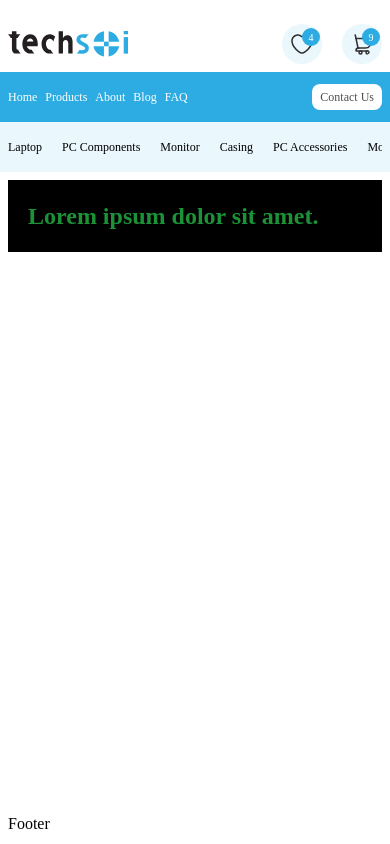
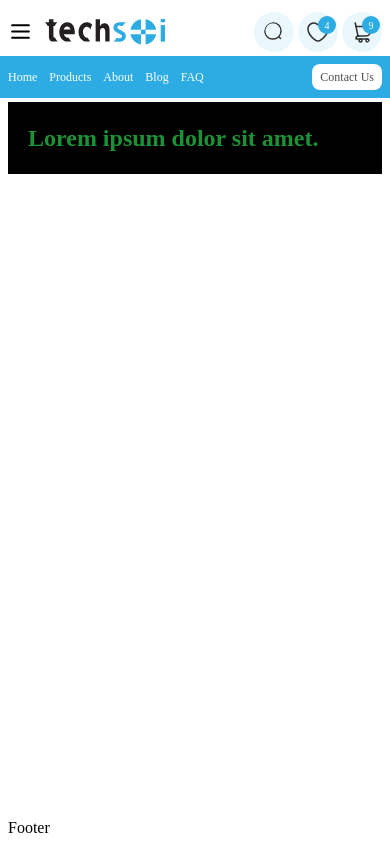
Before and after one commit to KaziMehediHasan1/Techsoi, a Next.js app: page / in a window 390 px wide. Built offline with nearby package versions, Linux system fonts and the light colour scheme.

Commit message:
responsive navbar

```diff
--- a/app/components/layouts/CommonWrapper.tsx
+++ b/app/components/layouts/CommonWrapper.tsx
@@ -1,7 +1,7 @@
 import { ReactNode } from "react";
 
 const CommonWrapper = ({ children }: { children: ReactNode }) => {
-  return <div className="w-full max-w-[1520px] mx-auto p-2">{children}</div>;
+  return <div className="w-full max-w-[1520px] mx-auto py-1 px-2 sm:p-2">{children}</div>;
 };
 
 export default CommonWrapper;
--- a/app/components/layouts/FilteringBar.tsx
+++ b/app/components/layouts/FilteringBar.tsx
@@ -29,7 +29,7 @@ const FilteringBar = () => {
   };
 
   return (
-    <div className="bg-primary-50">
+    <div className="bg-primary-50 hidden md:block">
       <CommonWrapper>
         <section className="">
           <div className="overflow-x-auto scrollbar-hide flex items-center justify-between gap-5 md:gap-2 scrollbar-hide whitespace-nowrap text-[12px] md:text-[18px]">
--- a/app/components/layouts/LinkBar.tsx
+++ b/app/components/layouts/LinkBar.tsx
@@ -29,7 +29,7 @@ const LinkBar = () => {
     <div className="bg-primary-500 py-1">
       <CommonWrapper>
         <section className="flex items-center justify-between">
-          <div className="flex items-center gap-2 sm:gap-5 md:gap-10 leading-[150%] text-white font-medium">
+          <div className="flex items-center gap-3 sm:gap-5 md:gap-10 leading-[150%] text-white font-medium">
             {Links.map((link) => (
               <Link
                 key={link.name}
--- a/app/components/layouts/Navbar.tsx
+++ b/app/components/layouts/Navbar.tsx
@@ -8,6 +8,7 @@ import Image from "next/image";
 import Link from "next/link";
 import { useMemo } from "react";
 import { Debounce } from "@/app/lib/utils/Debounce";
+import { HiOutlineMenu, HiOutlineX } from "react-icons/hi";
 
 const Navbar = () => {
   const debouncedSearch = useMemo(
@@ -20,9 +21,20 @@ const Navbar = () => {
   return (
     <CommonWrapper>
       <section className="flex items-center justify-between">
-        <Link href="/">
-          <Image src={Logo} alt="My Icon" className="w-[120px] md:w-[200px]" />
-        </Link>
+        {/* THIS SECTION FOR MOBILE DEVICE ONLY */}
+
+        <section className="flex items-center gap-3">
+          <div className="block md:hidden">
+            <HiOutlineMenu size="25" />
+          </div>
+          <Link href="/">
+            <Image
+              src={Logo}
+              alt="My Icon"
+              className="w-[120px] md:w-[200px]"
+            />
+          </Link>
+        </section>
 
         <div className="relative hidden lg:block w-full max-w-xl">
           <input
@@ -38,8 +50,18 @@ const Navbar = () => {
           </button>
         </div>
 
-        <div className="flex items-center gap-5">
-          <section className="flex gap-2">
+        <div className="flex items-center gap-1 sm:gap-2 md:gap-5">
+          <div className="block md:hidden w-10 h-10">
+              <button type="submit">
+                <Image
+                  src={SearchIcon}
+                  alt="Favourite"
+                  className="w-full h-full bg-primary-50 p-2.5 rounded-full"
+                />
+              </button>
+            </div>
+          <section className="flex items-center gap-2">
+
             <div className="relative w-10 h-10">
               <Image
                 src={Favourite}
@@ -58,7 +80,7 @@ const Navbar = () => {
             </div>
           </section>
 
-          <section className="flex gap-2">
+          <section className="flex items-center gap-2">
             <div className="relative w-10 h-10">
               <Image
                 src={Shopping}
```
